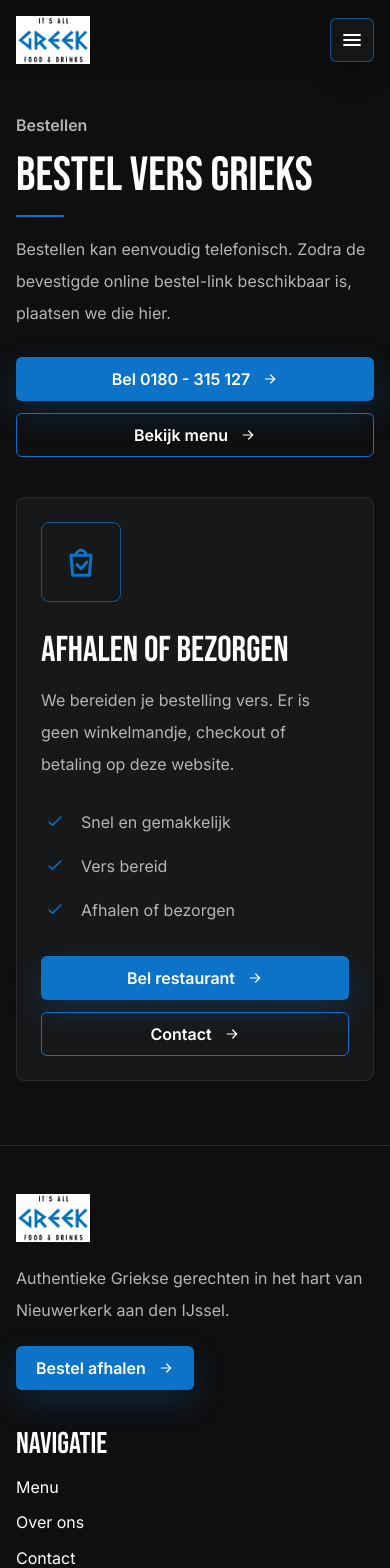
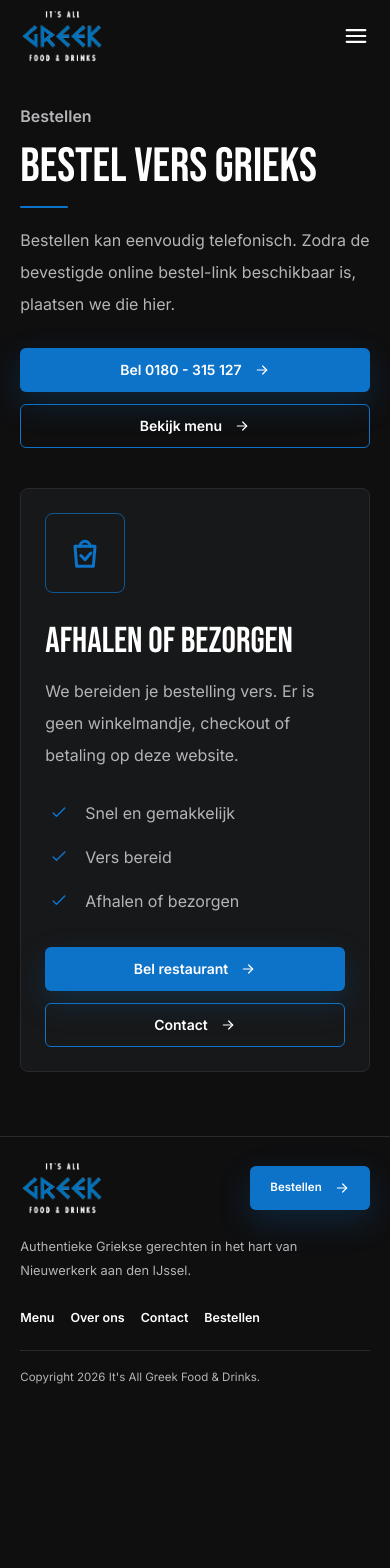
Before and after one commit to jasonvalor/itsallgreek, a Next.js app: page /order in a window 390 px wide. Shown: the top 1568 px of the page. After the commit the page ends 1411 px from the top, so only its background shows below. Built offline with nearby package versions, Linux system fonts and the light colour scheme.

Commit message:
refactor: rebuild mobile design foundation

```diff
--- a/app/globals.css
+++ b/app/globals.css
@@ -30,13 +30,14 @@
   --radius-full: 999px;
 
   --space-page-x: clamp(1rem, 5vw, 2rem);
+  --mobile-page-x: clamp(1.125rem, 5.2vw, 1.375rem);
   --space-section-y: clamp(4rem, 12vw, 7rem);
   --space-card: clamp(1.25rem, 4vw, 2rem);
 
   --container-sm: 40rem;
   --container-md: 58rem;
   --container-lg: 76rem;
-  --header-height: 5rem;
+  --header-height: 4.5rem;
 
   --shadow-surface: 0 1rem 3rem rgb(0 0 0 / 0.28);
   --shadow-blue: 0 0.75rem 2rem rgb(13 115 200 / 0.22);
@@ -162,7 +163,7 @@
 .site-container-sm,
 .site-container-md,
 .site-container-lg {
-  width: calc(100% - 2rem);
+  width: calc(100% - (var(--mobile-page-x) * 2));
   margin-inline: auto;
 }
 
@@ -179,6 +180,10 @@
 }
 
 @media (min-width: 768px) {
+  :root {
+    --header-height: 5rem;
+  }
+
   .site-container-sm,
   .site-container-md,
   .site-container-lg {
@@ -188,6 +193,34 @@
 .surface-card {
   border: 1px solid var(--brand-card-border);
   border-radius: var(--radius-md);
+  background: var(--brand-card-background);
+}
+
+.mobile-approved-page {
+  width: min(100%, 28rem);
+  min-height: calc(100svh - var(--header-height));
+  margin-inline: auto;
+  padding-inline: var(--mobile-page-x);
+  padding-bottom: clamp(1.25rem, 6vw, 2rem);
+  padding-top: clamp(1.35rem, 5vw, 2rem);
+}
+
+.mobile-title {
+  color: var(--brand-text-primary);
+  font-size: clamp(2.35rem, 10.6vw, 2.75rem);
+  line-height: 0.92;
+}
+
+.mobile-accent-line {
+  width: 2rem;
+  height: 0.125rem;
+  border-radius: var(--radius-full);
+  background: var(--brand-blue);
+}
+
+.mobile-surface {
+  border: 1px solid var(--brand-card-border);
+  border-radius: 0.625rem;
   background: var(--brand-card-background);
 }
 
--- a/components/brand/site-logo.tsx
+++ b/components/brand/site-logo.tsx
@@ -8,10 +8,11 @@
 
 type SiteLogoProps = {
   className?: string;
+  imageClassName?: string;
   priority?: boolean;
 };
 
-export function SiteLogo({ className = "", priority = false }: SiteLogoProps) {
+export function SiteLogo({ className = "", imageClassName = "", priority = false }: SiteLogoProps) {
   return (
     <Link
       aria-label="It's All Greek homepagina"
@@ -20,11 +21,11 @@
     >
       <Image
         alt="It's All Greek Food & Drinks"
-        className="h-12 w-auto sm:h-16"
+        className={`h-[3.4rem] w-auto md:h-16 ${imageClassName}`}
         height={logoSize.height}
         priority={priority}
-        sizes="(min-width: 768px) 150px, 120px"
-        src="/images/logo.png"
+        sizes="(min-width: 768px) 150px, 92px"
+        src="/images/logo-dark-transparent.png"
         width={logoSize.width}
       />
     </Link>
--- a/components/layout/site-footer.tsx
+++ b/components/layout/site-footer.tsx
@@ -10,8 +10,34 @@
   const footerNavigation = navigationItems.filter((item) => item.href !== "/");
 
   return (
-    <footer className="border-t border-border-subtle bg-background py-12">
-      <Container className="grid gap-10 md:grid-cols-[1.2fr_0.7fr_1fr] lg:gap-14">
+    <footer className="border-t border-border-subtle bg-background py-6 md:py-12">
+      <Container className="space-y-5 md:hidden">
+        <div className="flex items-center justify-between gap-4">
+          <SiteLogo imageClassName="h-12" />
+          <Button className="min-h-11 px-3 text-[0.72rem]" href="/order">
+            Bestellen
+          </Button>
+        </div>
+        <p className="text-[0.8rem] leading-6 text-text-secondary">
+          Authentieke Griekse gerechten in het hart van {siteConfig.location}.
+        </p>
+        <nav aria-label="Footer navigatie mobiel">
+          <ul className="flex flex-wrap gap-x-4 gap-y-2">
+            {footerNavigation.map((item) => (
+              <li key={item.href}>
+                <Link className="text-[0.78rem] font-semibold text-text-muted hover:text-text-primary" href={item.href}>
+                  {item.label}
+                </Link>
+              </li>
+            ))}
+          </ul>
+        </nav>
+        <p className="border-t border-border-subtle pt-4 text-[0.72rem] leading-5 text-text-muted">
+          Copyright {currentYear} {"It's All Greek Food & Drinks"}.
+        </p>
+      </Container>
+
+      <Container className="hidden gap-10 md:grid md:grid-cols-[1.2fr_0.7fr_1fr] lg:gap-14">
         <div className="space-y-5">
           <SiteLogo />
           <p className="max-w-sm text-base leading-8 text-text-secondary">
@@ -62,9 +88,9 @@
         </div>
       </Container>
 
-      <Container className="mt-10 border-t border-border-subtle pt-6">
+      <Container className="mt-10 hidden border-t border-border-subtle pt-6 md:block">
         <p className="text-sm leading-6 text-text-muted">
-          © {currentYear} {"It's All Greek • Authentic Greek Street Food"}. Alle rechten voorbehouden.
+          Copyright {currentYear} {"It's All Greek Food & Drinks"}. Alle rechten voorbehouden.
         </p>
       </Container>
     </footer>
--- a/components/layout/site-header.tsx
+++ b/components/layout/site-header.tsx
@@ -47,13 +47,13 @@
     <header
       className={`sticky top-0 z-40 transition-colors duration-200 ${
         isScrolled
-          ? "border-b border-border-subtle bg-[var(--brand-header-background)] shadow-[0_1rem_2rem_rgb(0_0_0_/_0.22)] backdrop-blur-md"
-          : "border-b border-transparent bg-background/82 backdrop-blur-sm"
+          ? "bg-[var(--brand-header-background)] md:border-b md:border-border-subtle md:shadow-[0_1rem_2rem_rgb(0_0_0_/_0.22)] md:backdrop-blur-md"
+          : "bg-background/96 md:border-b md:border-transparent md:backdrop-blur-sm"
       }`}
     >
       <Container
         as="div"
-        className="flex min-h-[var(--header-height)] items-center justify-between gap-5 py-3"
+        className="flex min-h-[var(--header-height)] items-center justify-between gap-5 py-2 md:py-3"
       >
         <SiteLogo priority />
 
@@ -88,11 +88,11 @@
           aria-controls="mobile-navigation-dialog"
           aria-expanded={isMenuOpen}
           aria-label="Open menu"
-          className="inline-flex min-h-11 min-w-11 shrink-0 items-center justify-center rounded-[var(--radius-sm)] border border-brand-blue/70 bg-surface/90 text-text-primary shadow-[0_0.75rem_1.5rem_rgb(0_0_0_/_0.28)] transition-colors hover:bg-surface-secondary active:bg-surface lg:hidden"
+          className="-mr-2 inline-flex min-h-11 min-w-11 shrink-0 items-center justify-center rounded-[var(--radius-sm)] border border-transparent bg-transparent text-text-primary transition-colors hover:text-brand-blue active:text-brand-blue lg:hidden"
           onClick={() => setIsMenuOpen(true)}
           type="button"
         >
-          <Icon className="h-6 w-6" name="menu" />
+          <Icon className="h-7 w-7" name="menu" />
         </button>
       </Container>
 
--- a/components/ui/button.tsx
+++ b/components/ui/button.tsx
@@ -25,7 +25,7 @@
 type ButtonProps = LinkButtonProps | NativeButtonProps;
 
 const baseClasses =
-  "inline-flex min-h-11 items-center justify-center gap-3 rounded-[var(--radius-sm)] px-5 py-3 text-base font-semibold leading-none transition-colors duration-200 focus-visible:outline focus-visible:outline-2 focus-visible:outline-offset-4 focus-visible:outline-focus-ring disabled:pointer-events-none disabled:opacity-50";
+  "inline-flex min-h-11 items-center justify-center gap-3 rounded-[var(--radius-sm)] px-5 py-3 text-sm font-semibold leading-none transition-colors duration-200 focus-visible:outline focus-visible:outline-2 focus-visible:outline-offset-4 focus-visible:outline-focus-ring disabled:pointer-events-none disabled:opacity-50 md:text-base";
 
 const variants = {
   primary:
--- a/components/ui/icon.tsx
+++ b/components/ui/icon.tsx
@@ -118,7 +118,6 @@
       className={className}
       fill="none"
       focusable="false"
-      role="img"
       stroke="currentColor"
       strokeLinecap="round"
       strokeLinejoin="round"
--- /dev/null
+++ b/components/ui/mobile-value-icons.tsx
@@ -0,0 +1,28 @@
+import { Icon } from "@/components/ui/icon";
+import type { IconName } from "@/types/site";
+
+export type MobileValueIcon = {
+  icon: IconName;
+  label: string;
+};
+
+type MobileValueIconsProps = {
+  items: readonly MobileValueIcon[];
+};
+
+export function MobileValueIcons({ items }: MobileValueIconsProps) {
+  return (
+    <ul className="grid grid-cols-3 gap-3">
+      {items.map((item) => (
+        <li className="min-w-0 text-center" key={item.label}>
+          <div className="mx-auto mb-2 flex h-8 w-8 items-center justify-center text-brand-blue">
+            <Icon className="h-7 w-7" name={item.icon} />
+          </div>
+          <p className="break-normal text-[clamp(0.56rem,2.5vw,0.66rem)] font-bold uppercase leading-[1.15] text-text-primary [overflow-wrap:normal]">
+            {item.label}
+          </p>
+        </li>
+      ))}
+    </ul>
+  );
+}
```
Also changed, not shown: components/layout/mobile-menu.tsx (+24 -18 lines), public/images/logo-dark-transparent.png (added), 1 other file (tests, documents, lock files or other folders).
